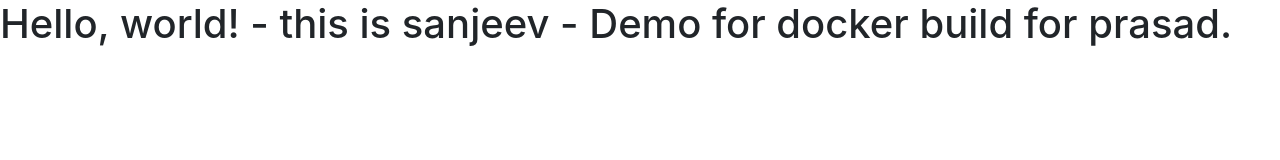
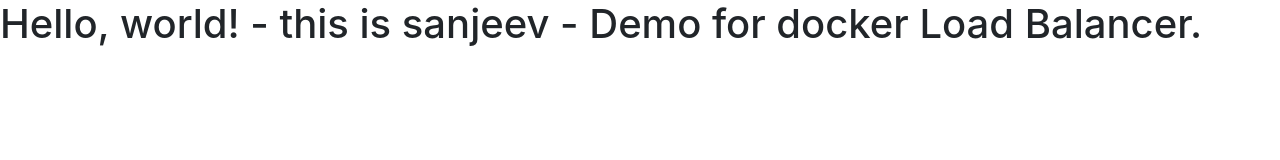
Before and after one commit to sanjeevpkumarbt/fta, a plain HTML site: page index.html in a window 1280 px wide. Drawn offline with nearby package versions, Linux system fonts and the light colour scheme.

Commit message:
Load balancer check

```diff
--- a/index.html
+++ b/index.html
@@ -11,7 +11,7 @@
     <title>Hello, world!</title>
   </head>
   <body>
-    <h1>Hello, world! - this is sanjeev - Demo for docker build for prasad.</h1>
+    <h1>Hello, world! - this is sanjeev - Demo for docker Load Balancer.</h1>
 
     <!-- Optional JavaScript -->
     <!-- jQuery first, then Popper.js, then Bootstrap JS -->
```
